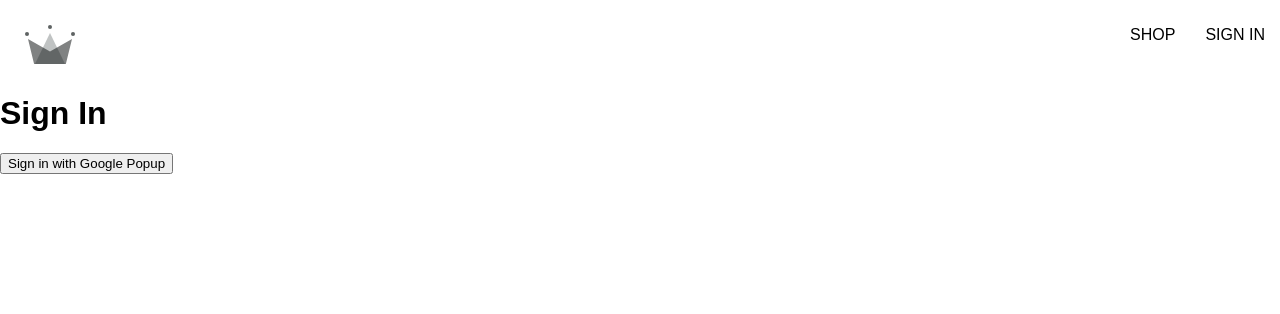
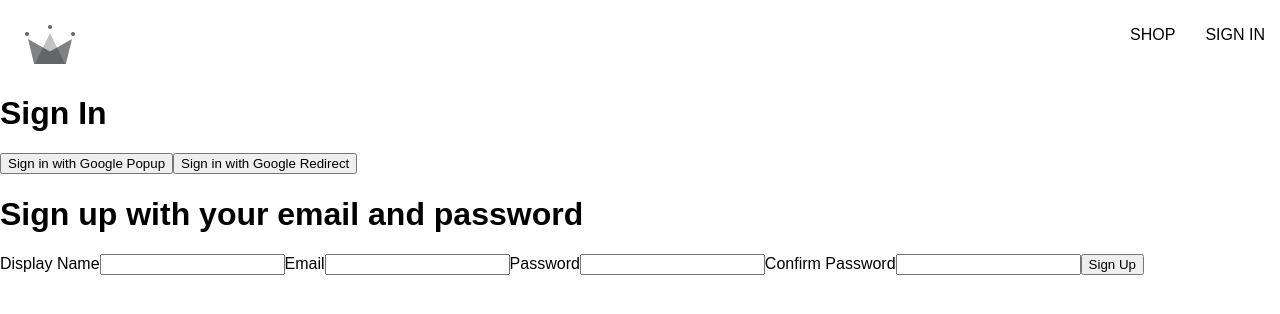
Before and after one commit to Brescia717/crwn-clothing, a React (Create React App) app: page /sign-in in a window 1280 px wide. Shown: the top 314 px of the page. Built offline with nearby package versions, Linux system fonts and the light colour scheme; a web font is replaced by a local one.

Commit message:
Add Sign Up Form:
* Updated the firebase login structure to use username/password, GooglePopup, and GoogleRedirect.
* Added the SignUpForm component.

```diff
--- /dev/null
+++ b/src/components/sign-up-form/sign-up-form.component.jsx
@@ -0,0 +1,67 @@
+import { useState } from "react";
+
+import "./sign-up-form.styles.scss";
+
+const defaultFormFields = {
+  displayName: "",
+  email: "",
+  password: "",
+  confirmPassword: "",
+};
+
+const SignUpForm = () => {
+  const [formFields, setFormFields] = useState(defaultFormFields);
+  const { displayName, email, password, confirmPassword } = formFields;
+  console.log(formFields);
+
+  const handleChange = (event) => {
+    const { name, value } = event.target;
+    setFormFields({ ...formFields, [name]: value });
+  };
+
+  return (
+    <div>
+      <h1>Sign up with your email and password</h1>
+      <form onSubmit={() => {}}>
+        <label>Display Name</label>
+        <input
+          type="text"
+          required
+          onChange={handleChange}
+          name="displayName"
+          value={displayName}
+        />
+
+        <label>Email</label>
+        <input
+          type="email"
+          required
+          onChange={handleChange}
+          name="email"
+          value={email}
+        />
+
+        <label>Password</label>
+        <input
+          type="password"
+          required
+          onChange={handleChange}
+          name="password"
+          value={password}
+        />
+
+        <label>Confirm Password</label>
+        <input
+          type="password"
+          required
+          onChange={handleChange}
+          name="confirmPassword"
+          value={confirmPassword}
+        />
+        <button type="submit">Sign Up</button>
+      </form>
+    </div>
+  );
+};
+
+export default SignUpForm;
--- a/src/routes/sign-in/sign-in.component.jsx
+++ b/src/routes/sign-in/sign-in.component.jsx
@@ -1,18 +1,44 @@
+import { useEffect } from "react";
+import { getRedirectResult } from "firebase/auth";
+
 import {
+  auth,
   signInWithGooglePopup,
+  signInWithGoogleRedirect,
   createUserDocumentFromAuth,
 } from "../../utils/firebase/firebase.utils";
 
+import SignUpForm from "../../components/sign-up-form/sign-up-form.component";
+
 const SignIn = () => {
+  useEffect(() => {
+    const fetchData = async () => {
+      const response = await getRedirectResult(auth);
+      if (response) {
+        const userDocRef = await createUserDocumentFromAuth(response.user);
+      }
+    };
+    fetchData();
+  }, []);
+
   const logGoogleUser = async () => {
     const { user } = await signInWithGooglePopup();
     const userDocRef = await createUserDocumentFromAuth(user);
+  };
+
+  const logGoogleRedirectUser = async () => {
+    const { user } = await signInWithGoogleRedirect();
+    console.log(user);
   };
 
   return (
     <div>
       <h1>Sign In</h1>
       <button onClick={logGoogleUser}>Sign in with Google Popup</button>
+      <button onClick={logGoogleRedirectUser}>
+        Sign in with Google Redirect
+      </button>
+      <SignUpForm />
     </div>
   );
 };
--- a/src/utils/firebase/firebase.utils.js
+++ b/src/utils/firebase/firebase.utils.js
@@ -19,15 +19,18 @@
 // Initialize Firebase
 const firebaseApp = initializeApp(firebaseConfig);
 
-const provider = new GoogleAuthProvider();
+const googleProvider = new GoogleAuthProvider();
 
-provider.setCustomParameters({
+googleProvider.setCustomParameters({
   prompt: "select_account",
 });
 
 // We can create multiple providers for different things during the application's life cycle.
 export const auth = getAuth();
-export const signInWithGooglePopup = () => signInWithPopup(auth, provider);
+export const signInWithGooglePopup = () =>
+  signInWithPopup(auth, googleProvider);
+export const signInWithGoogleRedirect = () =>
+  signInWithRedirect(auth, googleProvider);
 
 export const db = getFirestore();
 
```
Also changed, not shown: src/components/sign-up-form/sign-up-form.styles.scss (added).
